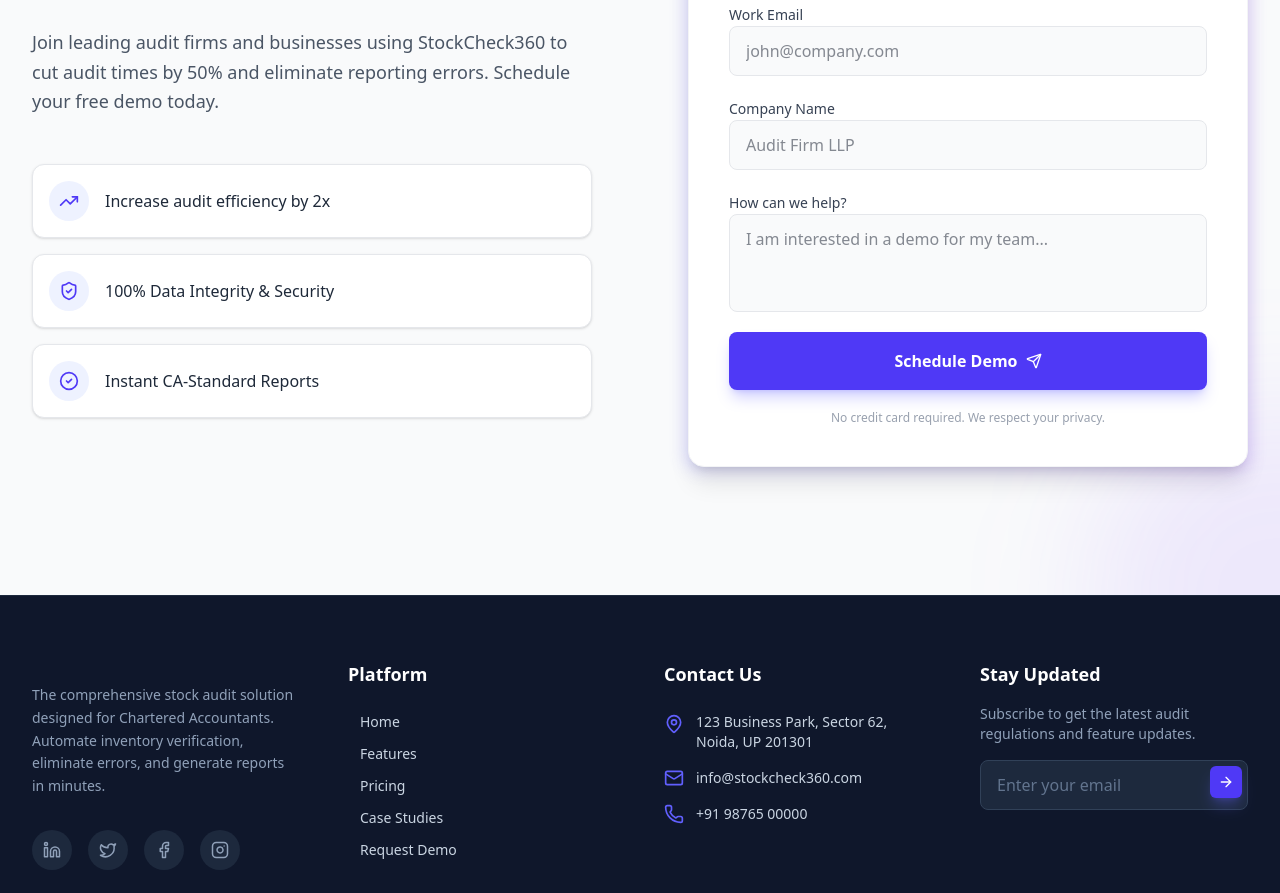
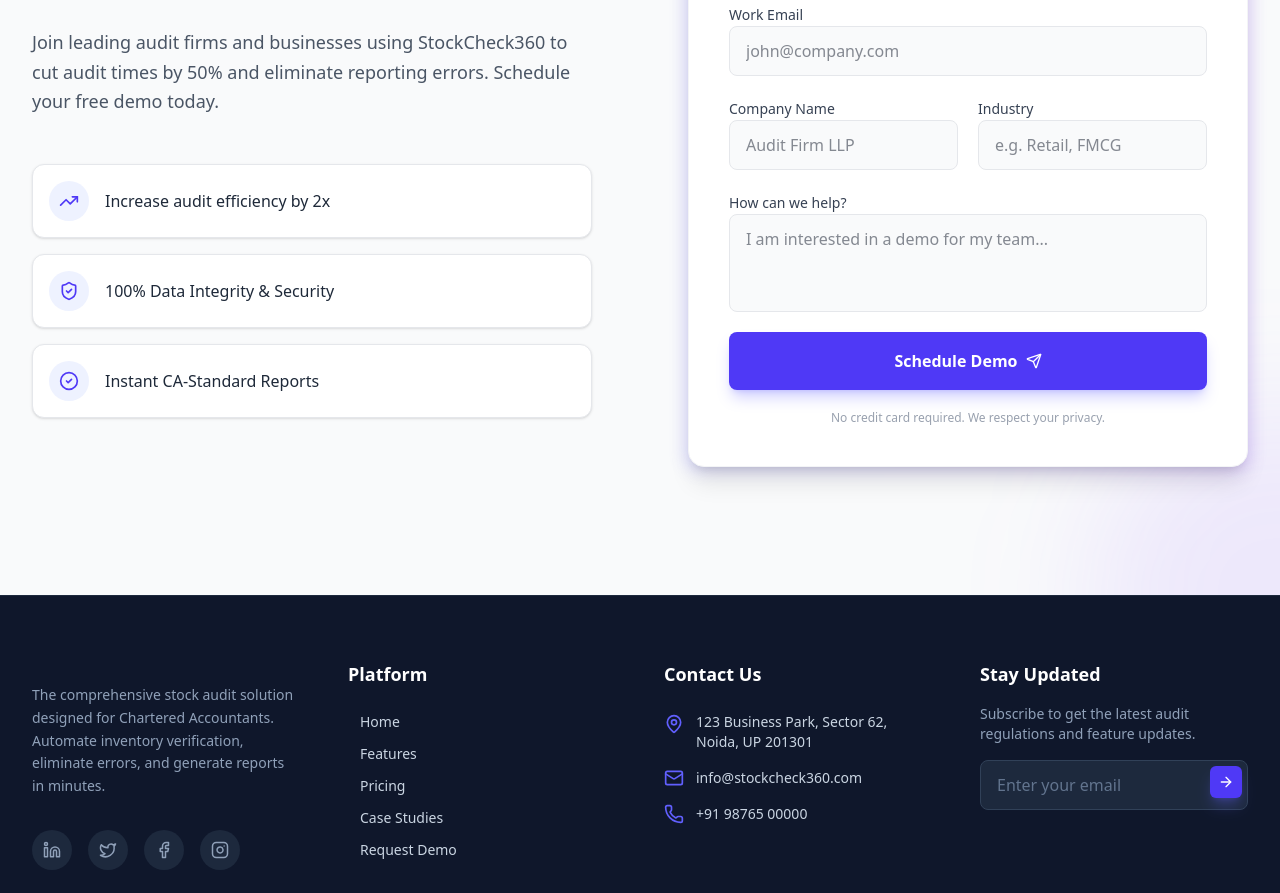
Before and after one commit to Vsingla34/Static-Page-Stock-Audit, a React (Vite) app: page / in a window 1280 px wide. Shown: the part 5897-6790 px from the top of the page. Built offline with nearby package versions, Linux system fonts and the light colour scheme.

Commit message:
ui changes

```diff
--- a/src/components/CTA.jsx
+++ b/src/components/CTA.jsx
@@ -95,6 +95,8 @@
                   />
                 </div>
 
+                {/* Company & Industry Grid */}
+                <div className="grid grid-cols-1 sm:grid-cols-2 gap-5">
                   {/* Company */}
                   <div className="space-y-1">
                     <label htmlFor="company" className="text-sm font-medium text-gray-700">Company Name</label>
@@ -105,6 +107,19 @@
                       placeholder="Audit Firm LLP"
                       className="block w-full rounded-lg border-gray-200 bg-gray-50 px-4 py-3 text-gray-900 focus:bg-white focus:border-indigo-500 focus:ring-indigo-500 transition-all outline-none border"
                     />
+                  </div>
+
+                  {/* Industry - ADDED HERE */}
+                  <div className="space-y-1">
+                    <label htmlFor="industry" className="text-sm font-medium text-gray-700">Industry</label>
+                    <input
+                      type="text"
+                      name="industry"
+                      id="industry"
+                      placeholder="e.g. Retail, FMCG"
+                      className="block w-full rounded-lg border-gray-200 bg-gray-50 px-4 py-3 text-gray-900 focus:bg-white focus:border-indigo-500 focus:ring-indigo-500 transition-all outline-none border"
+                    />
+                  </div>
                 </div>
 
                 {/* Message */}
@@ -119,7 +134,7 @@
                   />
                 </div>
 
-                {/* Submit Button - Matches the 'Book a Demo' button color */}
+                {/* Submit Button */}
                 <button
                   type="submit"
                   className="group w-full flex items-center justify-center gap-2 py-4 px-6 border border-transparent rounded-lg text-base font-bold text-white bg-indigo-600 hover:bg-indigo-700 focus:outline-none focus:ring-2 focus:ring-offset-2 focus:ring-indigo-500 transition-all shadow-lg shadow-indigo-500/30 hover:shadow-indigo-500/50 transform hover:-translate-y-0.5"
```
Lines whose indentation alone changed are shown as unchanged.
